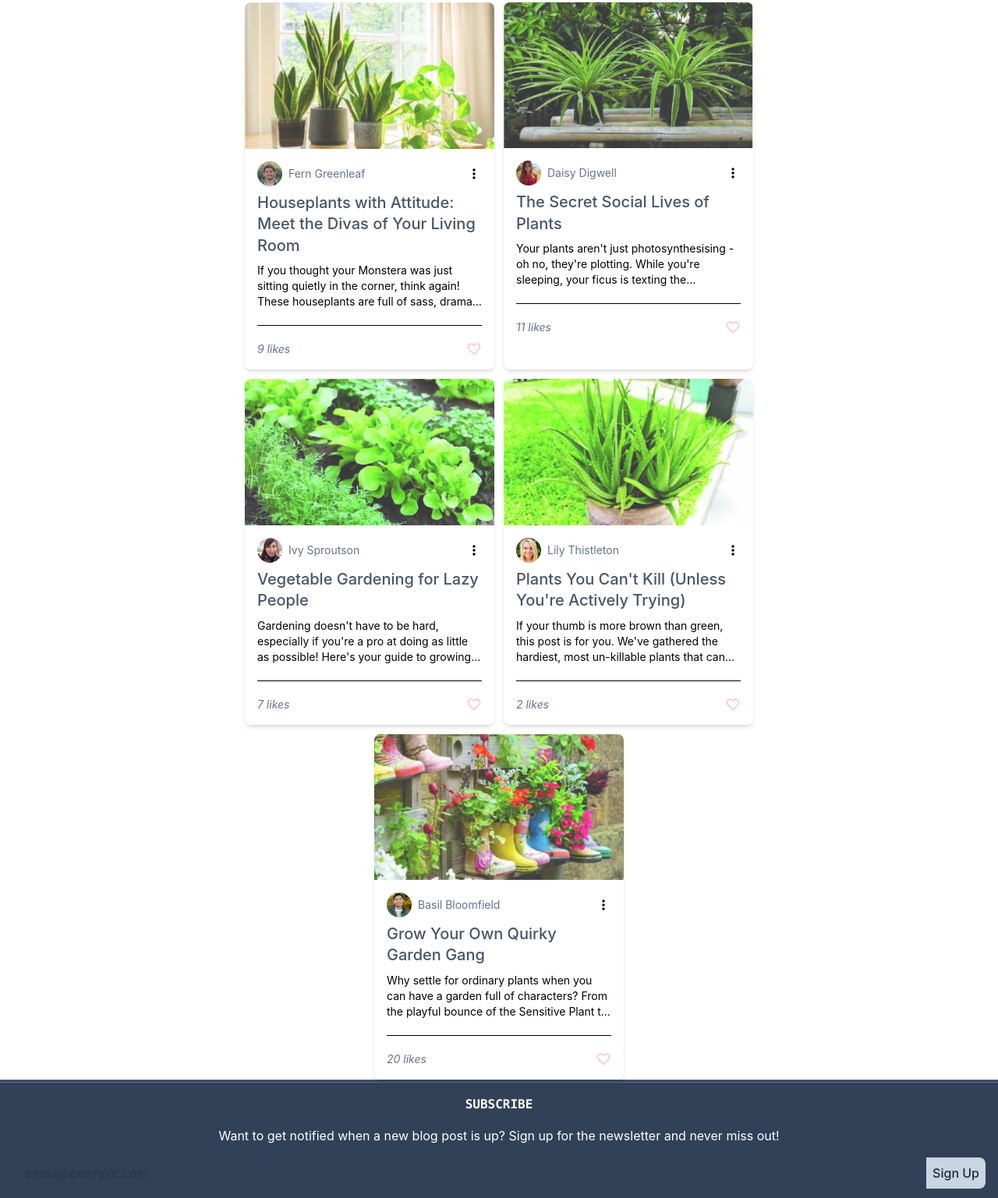
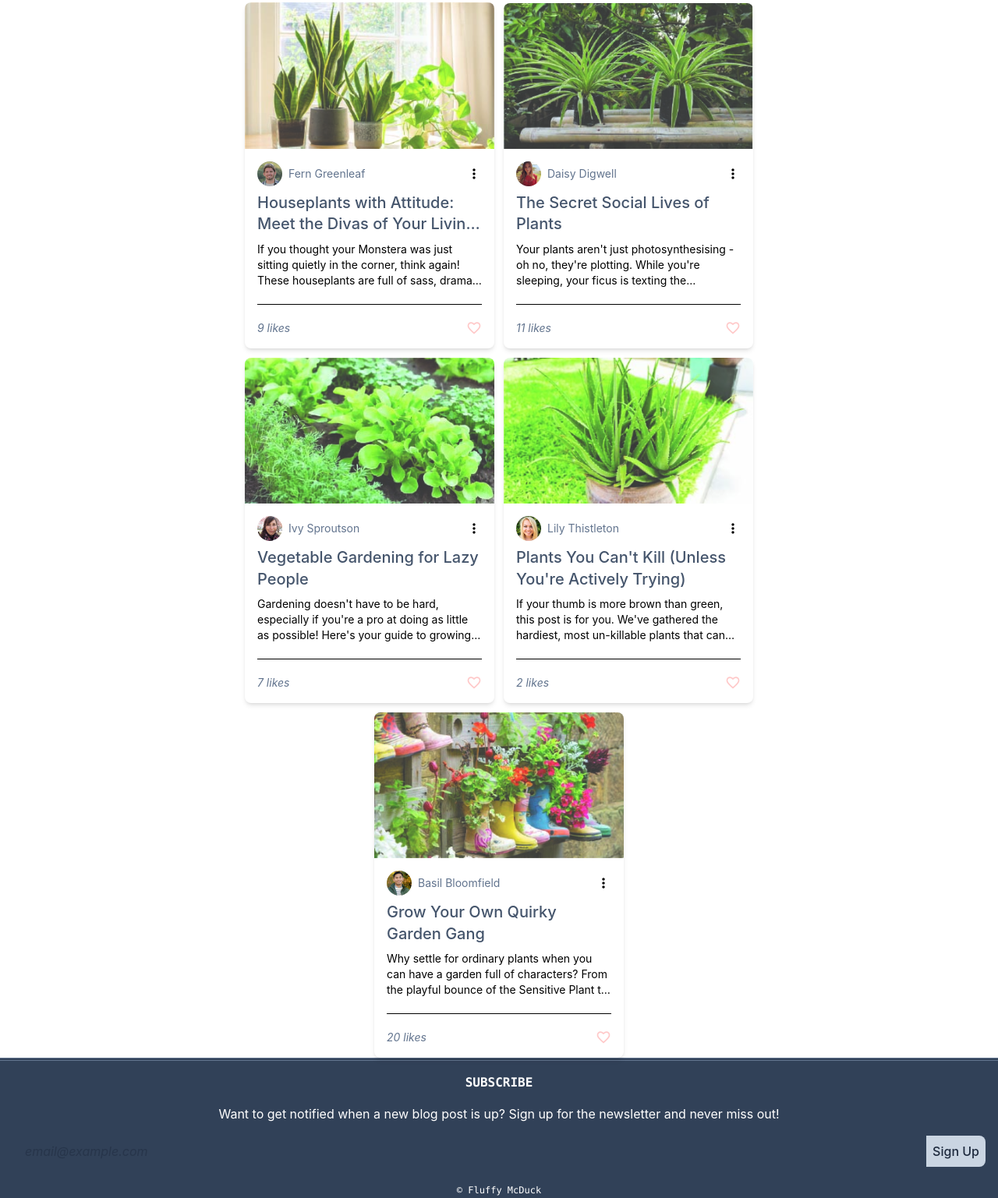
Before and after one commit to valerkahere/scrimba-projects, an Astro site in the folder Learn Tailwind CSS/PlantBlog/: page / in a window 1280 px wide. Shown: the part 188-1725 px from the top of the page at 78% size. Built offline with nearby package versions, Linux system fonts and the light colour scheme; Astro itself is replaced by a stand-in of ours.

Commit message:
finalize with line-clamp

```diff
--- a/Learn Tailwind CSS/PlantBlog/src/pages/index.astro
+++ b/Learn Tailwind CSS/PlantBlog/src/pages/index.astro
@@ -18,7 +18,7 @@ import Layout from "../layouts/Layout.astro"
 
             <!-- CARD CONTAINER -->
 
-            <section class="w-11/12 mx-auto flex flex-col gap-3 md:flex-row md:w-7/10 flex-wrap justify-center">
+            <section class="w-11/12 mx-auto flex flex-col gap-3 md:flex-row md:w-7/10 flex-wrap justify-center items-center">
 
                 <!-- CARD -->
                 <section class="w-80 rounded-lg shadow-md hover:shadow-lg">
@@ -40,7 +40,7 @@ import Layout from "../layouts/Layout.astro"
 
                         <!-- CARD BODY -->
                         <section>
-                            <h2 class="font-medium text-xl leading-snug mb-2 text-slate-600 cursor-pointer hover:underline">Houseplants with Attitude: Meet the Divas of Your Living Room</h2>
+                            <h2 class="font-medium line-clamp-2 text-xl leading-snug mb-2 text-slate-600 cursor-pointer hover:underline">Houseplants with Attitude: Meet the Divas of Your Living Room</h2>
                             <p class="line-clamp-3 text-sm">
                                 If you thought your Monstera was just sitting quietly in the corner, think again! These houseplants are full of sass, drama, and demands. From diva-like Calatheas that throw a tantrum if you mist them wrong to ferns that seem to love dying for attention, we're here to introduce you to the plant kingdom's most dramatic members.
                             </p>
@@ -84,7 +84,7 @@ import Layout from "../layouts/Layout.astro"
 
                         <!-- CARD BODY -->
                         <section>
-                            <h2 class="font-medium text-xl leading-snug mb-2 text-slate-600 cursor-pointer hover:underline">The Secret Social Lives of Plants</h2>
+                            <h2 class="font-medium line-clamp-2 text-xl leading-snug mb-2 text-slate-600 cursor-pointer hover:underline">The Secret Social Lives of Plants</h2>
                             <p class="line-clamp-3 text-sm">
                                  Your plants aren't just photosynthesising - oh no, they're plotting. While you're sleeping, your ficus is texting the succulents about that time you forgot to water them, and your pothos is busy spreading rumours. Explore the underground (or should we say under-soil) world of plant socialisation!
 
@@ -128,7 +128,7 @@ import Layout from "../layouts/Layout.astro"
 
                         <!-- CARD BODY -->
                         <section>
-                            <h2 class="font-medium text-xl leading-snug mb-2 text-slate-600 cursor-pointer hover:underline">Vegetable Gardening for Lazy People</h2>
+                            <h2 class="font-medium line-clamp-2 text-xl leading-snug mb-2 text-slate-600 cursor-pointer hover:underline">Vegetable Gardening for Lazy People</h2>
                             <p class="line-clamp-3 text-sm">
                                 Gardening doesn't have to be hard, especially if you're a pro at doing as little as possible! Here's your guide to growing veggies that practically take care of themselves, so you can binge-watch your favorite shows while your garden does all the heavy lifting.
                             </p>
@@ -171,7 +171,7 @@ import Layout from "../layouts/Layout.astro"
 
                         <!-- CARD BODY -->
                         <section>
-                            <h2 class="font-medium text-xl leading-snug mb-2 text-slate-600 cursor-pointer hover:underline">Plants You Can't Kill (Unless You're Actively Trying)</h2>
+                            <h2 class="font-medium line-clamp-2 text-xl leading-snug mb-2 text-slate-600 cursor-pointer hover:underline">Plants You Can't Kill (Unless You're Actively Trying)</h2>
                             <p class="line-clamp-3 text-sm">
                                 If your thumb is more brown than green, this post is for you. We've gathered the hardiest, most un-killable plants that can survive even the worst neglect. You'd practically have to insult them daily to make them die - and even then, they might just thrive out of spite!
                             </p>
@@ -214,7 +214,7 @@ import Layout from "../layouts/Layout.astro"
 
                         <!-- CARD BODY -->
                         <section>
-                            <h2 class="font-medium text-xl leading-snug mb-2 text-slate-600 cursor-pointer hover:underline">Grow Your Own Quirky Garden Gang</h2>
+                            <h2 class="font-medium line-clamp-2 text-xl leading-snug mb-2 text-slate-600 cursor-pointer hover:underline">Grow Your Own Quirky Garden Gang</h2>
                             <p class="line-clamp-3 text-sm">
                                 Why settle for ordinary plants when you can have a garden full of characters? From the playful bounce of the Sensitive Plant to the dramatic movements of the Venus Flytrap, we'll introduce you to some quirky plant pals that are sure to add a little fun and flair to your garden. Get ready to grow a crew with serious personality!
                             </p>
```
